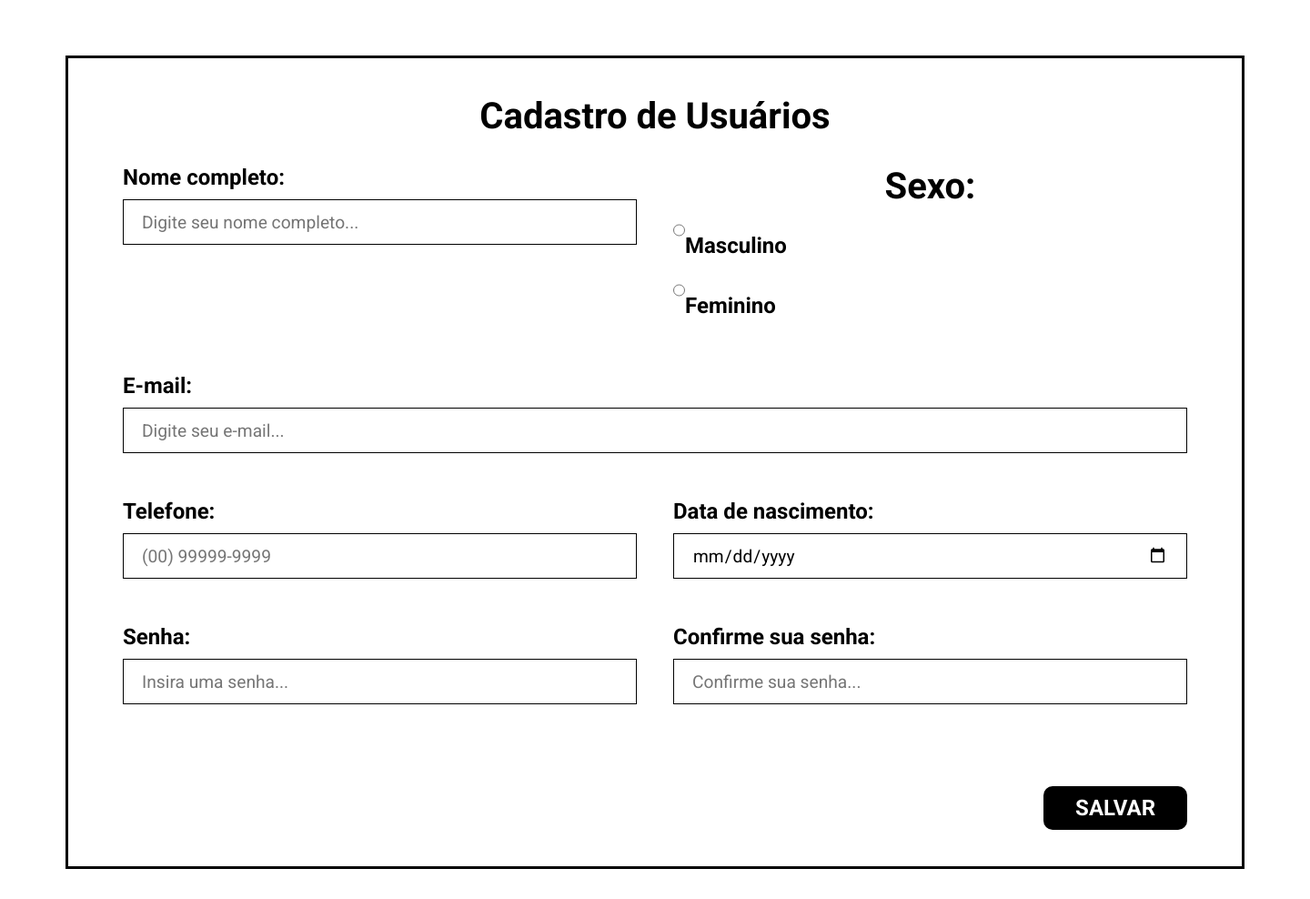
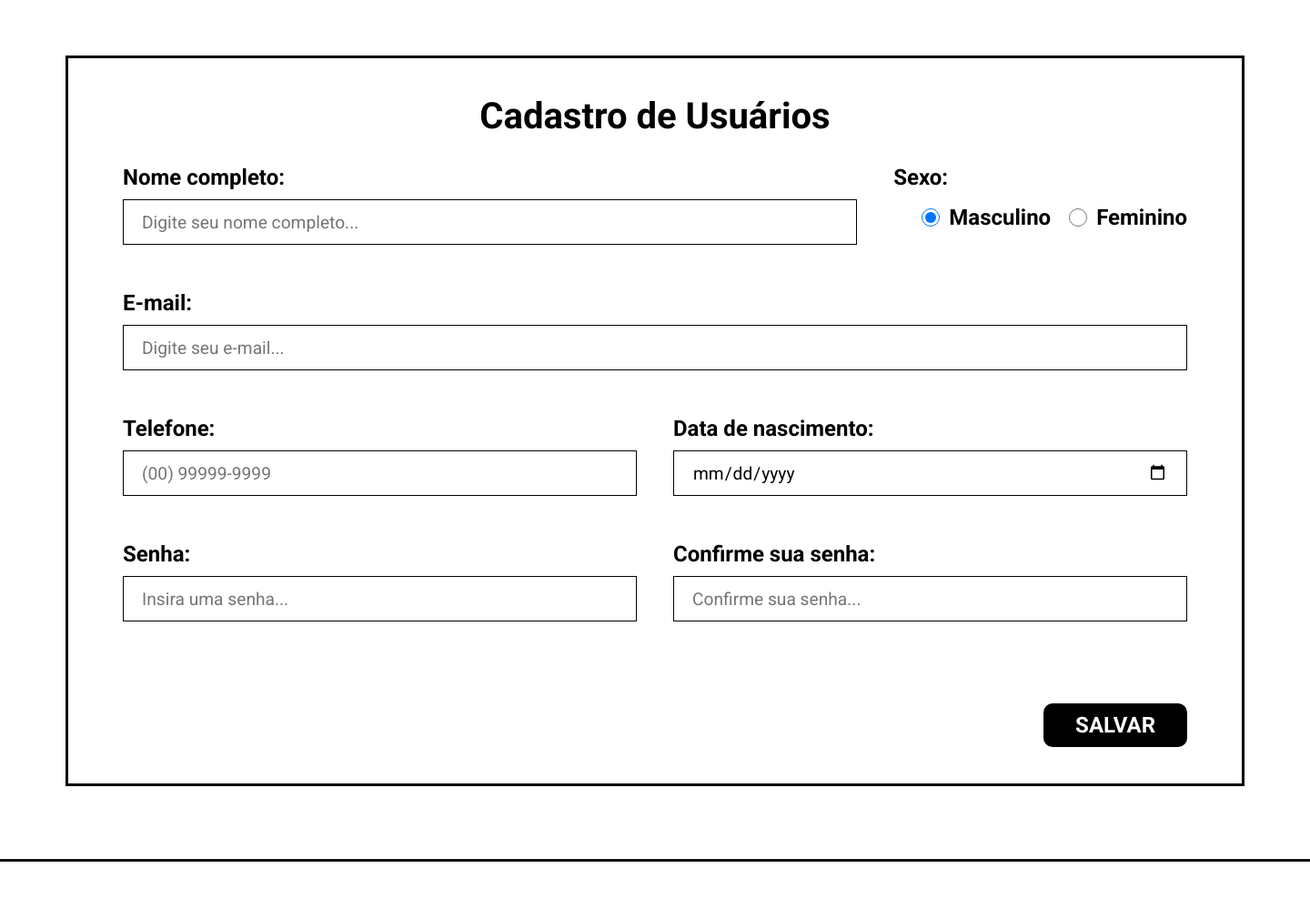
Before and after one commit to ThSantos-Dev/dom-clothing-store, a PHP site: page /cms/dashboard-usuarios.php in a window 1440 px wide. Shown: the part 469-1457 px from the top of the page at 91% size. Run offline with PHP 8.4, Linux system fonts and the light colour scheme; data comes from the database, SQL or seed files in the repository; some libraries are stand-ins or nearby versions.

Commit message:
Formulario de cadastro de usuário finalizado, falta correção de bugs

```diff
--- a/cms/controller/controllerUsuario.php
+++ b/cms/controller/controllerUsuario.php
@@ -44,7 +44,8 @@
                 "telefone"             => $dadosUsuario['txtTelefone'],
                 "email"                => $dadosUsuario['txtEmail'],
                 "senha"                => $dadosUsuario['txtSenha'],
-                "data_nascimento"      => $dadosUsuario['dateNascimento']
+                "data_nascimento"      => $dadosUsuario['dateNascimento'],
+                "sexo"                 => $dadosUsuario['rdoSexo']
             );
 
             //  Import do arquivo de modelagem para manipular o BD
--- a/cms/css/dashboard-usuarios.css
+++ b/cms/css/dashboard-usuarios.css
@@ -72,6 +72,39 @@
 
 }
 
+.form-group.sexo {
+    width: 40%;
+    flex-direction: column;
+    align-items: flex-end;
+
+}
+
+.form-group.sexo span{
+    font-size: 1.5rem;
+    font-weight: bold;
+
+    margin-bottom: 10px;
+    align-self: flex-start;
+}
+
+.input-sexo {
+    height: 100%;
+
+    display: flex;
+    align-items: center;
+    gap: 20px;
+}
+
+.form-group.sexo label{
+    display: flex;
+    align-items: center;
+    gap: 10px;
+}
+
+.form-group.sexo label input{
+    width: 20px;
+    height: 20px;
+}
 
 .form-group-button{
     width: 100%;
--- a/cms/dashboard-usuarios.php
+++ b/cms/dashboard-usuarios.php
@@ -14,6 +14,7 @@
     $email = $_SESSION['dadosUsuario']['email'];
     $senha = $_SESSION['dadosUsuario']['senha'];
     $data_nascimento = $_SESSION['dadosUsuario']['data_nascimento'];
+    $sexo = $_SESSION['dadosUsuario']['sexo'];
 
     $form = 'router.php?component=usuarios&action=editar&id=' . $id;
 
@@ -146,10 +147,12 @@
 
           <!-- Sexo -->
           <div class="form-group sexo">
-            <h2>Sexo:</h2>
+            <span>Sexo:</span>
 
-            <label><input type="radio" name="rdoSexo" value="M"/>Masculino</label>
-            <label><input type="radio" name="rdoSexo" value="F"/>Feminino</label>
+            <div class="input-sexo">
+              <label><input type="radio" name="rdoSexo" value="M" <?= !isset($sexo) ||  strcmp($sexo, 'M') ? 'checked' : null ?>/>Masculino</label>
+              <label><input type="radio" name="rdoSexo" value="F" <?= isset($sexo) && strcmp($sexo, 'F') ? 'checked' : null ?>/>Feminino</label>
+            </div>
           </div>
           <!-- // Sexo -->
         </div>
--- a/cms/model/bd/usuario.php
+++ b/cms/model/bd/usuario.php
@@ -23,13 +23,15 @@
         telefone,
         email,
         senha,
-        data_nascimento
+        data_nascimento,
+        sexo
     ) values(
         '" . $dadosUsuario['nome'] . "',
         '" . $dadosUsuario['telefone'] . "',
         '" . $dadosUsuario['email'] . "',
         '" . $dadosUsuario['senha'] . "',
-        '" . $dadosUsuario['data_nascimento'] . "'
+        '" . $dadosUsuario['data_nascimento'] . "',
+        '" . $dadosUsuario['sexo'] . "'
     )";
 
 
@@ -84,7 +86,8 @@
         telefone        = '" . $dados['telefone'] . "',
         senha           = '" . $dados['senha']  . "',
         email           = '" . $dados['email']    . "',
-        data_nascimento = '" . $dados['data_nascimento'] . "'
+        data_nascimento = '" . $dados['data_nascimento'] . "',
+        sexo            = '" . $dados['sexo'] . "'
         where id_usuario = " . $dados['id'];
 
     // Executando script no BD
@@ -127,7 +130,8 @@
                 "telefone"             => $rsDados['telefone'],
                 "email"                => $rsDados['email'],
                 "senha"                => $rsDados['senha'],
-                "data_nascimento"      => $rsDados['data_nascimento']
+                "data_nascimento"      => $rsDados['data_nascimento'],
+                "sexo"                 => $rsDados['sexo']
             );
 
         }
```
